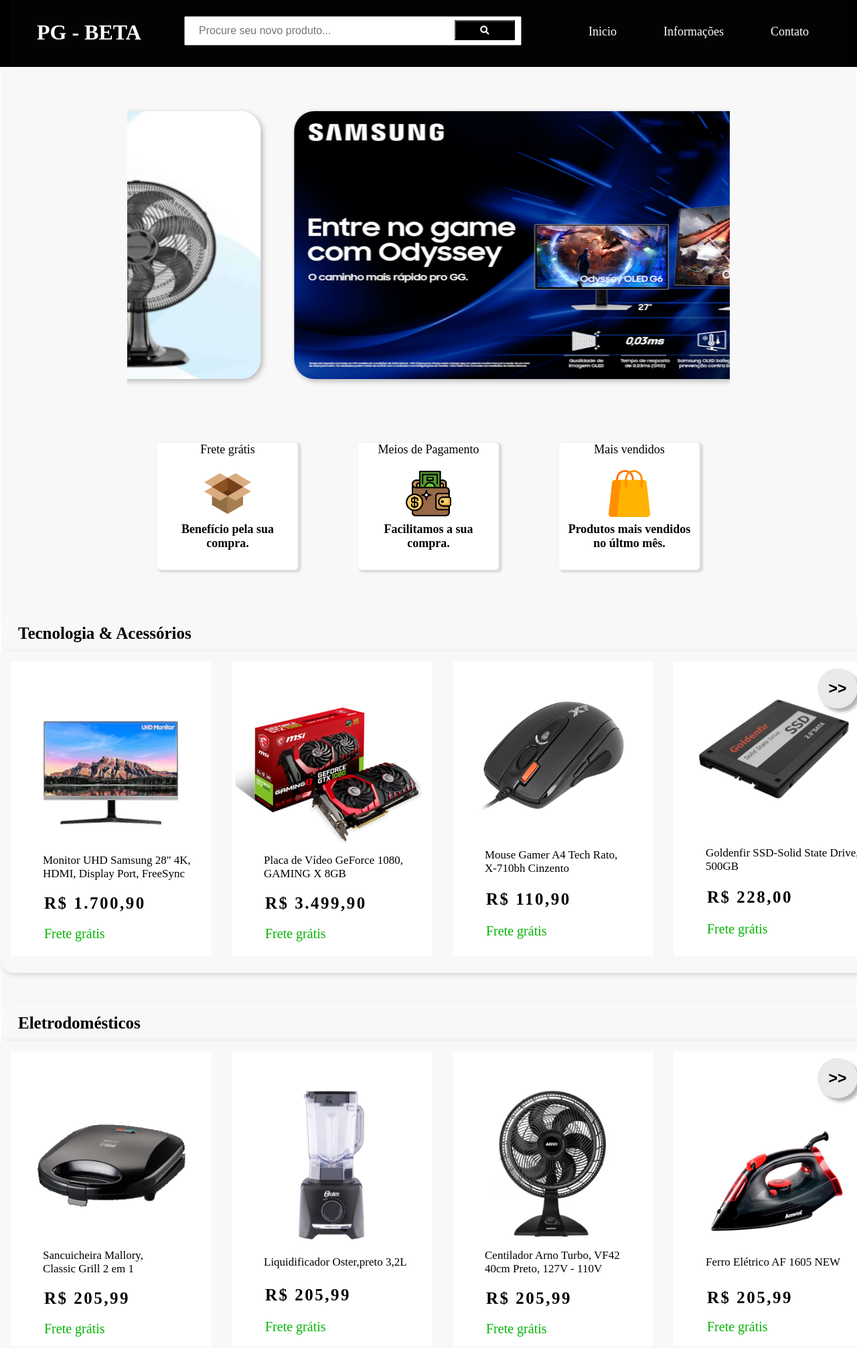
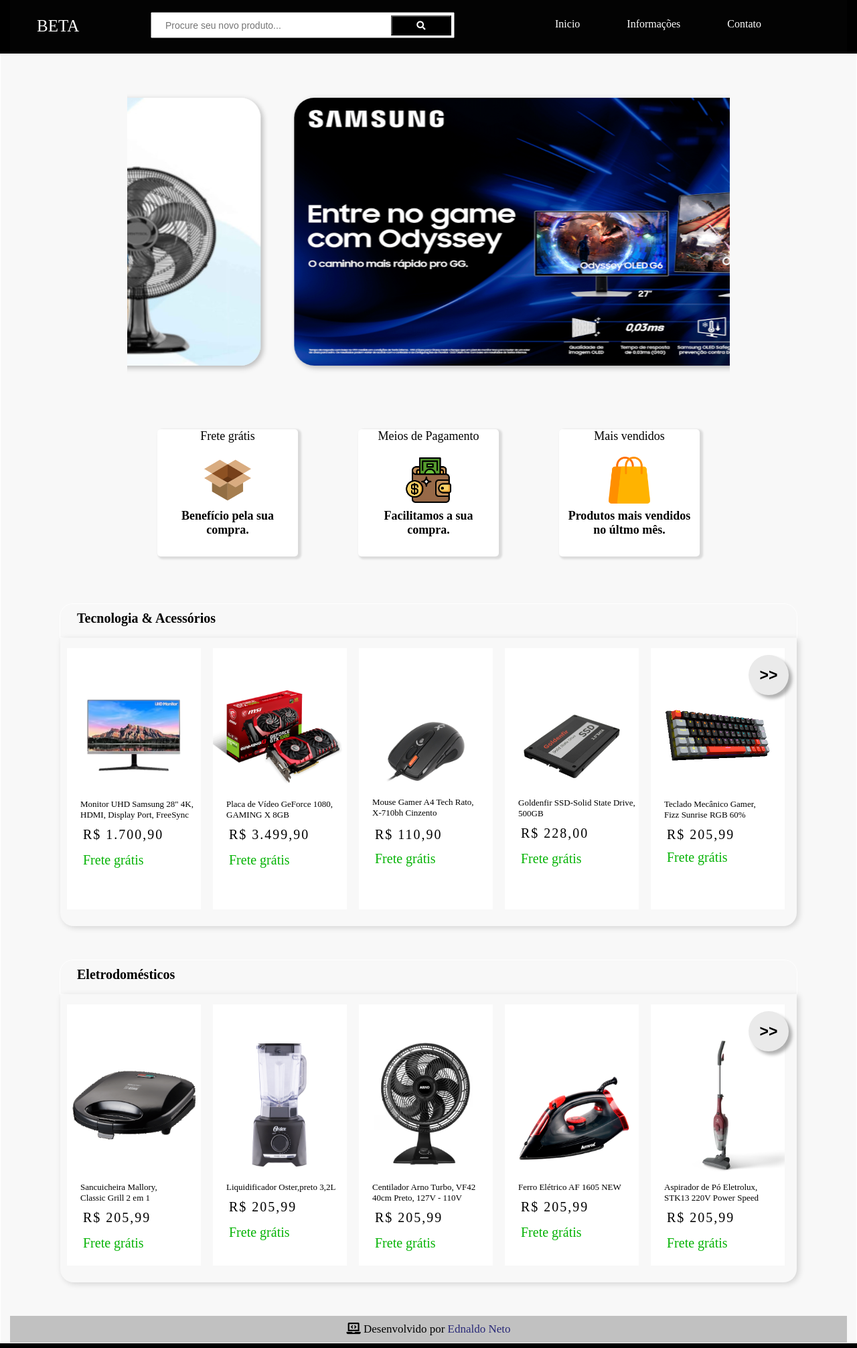
Before and after one commit to EdnaldoNeto/projetos, a plain HTML site: page PROJETO-PGRAMOS/index.html in a window 1280 px wide. Shown: the top 2013 px of the page at 67% size. Drawn offline with Linux system fonts and the light colour scheme.

Commit message:
upgrade PGRAMOS

```diff
--- a/PROJETO-PGRAMOS/index.html
+++ b/PROJETO-PGRAMOS/index.html
@@ -6,11 +6,10 @@
     <title>PG-Ramos</title>
     <link rel="stylesheet" href="style.css">
     <link href="https://cdnjs.cloudflare.com/ajax/libs/font-awesome/5.15.4/css/all.min.css" rel="stylesheet">
-
 </head>
 <body>
     <header>
-        <h1>PG - BETA</h1>
+        <h1>BETA</h1>
         <nav>
             <input type="text" name="pesquisar" id="pesquisar" placeholder="Procure seu novo produto...">
             <button><i class="fa fa-search" id="iconS"></i></button>
@@ -85,25 +84,25 @@
                 <h5 class="freteG">Frete grátis</h5>
             </div>
             <div class="produto">
-                <img src="imagens tecnolologia e acessórios/mouse-pq.png" alt="mouse" style="width: 220px;" class="imagemProduto">
-                <h5 class="descricaoProduto" style="top: 100px;">Mouse Gamer A4 Tech Rato,<br> X-710bh Cinzento</h5>
-                <h5 class="preco" style="top: 122px;">R$ 110,90</h5>
-                <h5 class="freteG" style="top: 144px;">Frete grátis</h5>
+                <img src="imagens tecnolologia e acessórios/mouse-pq.png" alt="mouse" class="imagemProduto" style="width: 120px; top: 105px;">
+                <h5 class="descricaoProduto" style="top: 124px;">Mouse Gamer A4 Tech Rato,<br> X-710bh Cinzento</h5>
+                <h5 class="preco" style="top: 137px">R$ 110,90</h5>
+                <h5 class="freteG" style="top: 150px;">Frete grátis</h5>
             </div>
             <div class="produto">
-                <img src="imagens tecnolologia e acessórios/ssd-pq.png" alt="ssd" style="width: 250px;" class="imagemProduto">
-                <h5 class="descricaoProduto" style="top: 100px;">Goldenfir SSD-Solid State Drive,<br> 500GB</h5>
-                <h5 class="preco" style="top: 122px;">R$ 228,00</h5>
-                <h5 class="freteG" style="top: 144px;">Frete grátis</h5>
+                <img src="imagens tecnolologia e acessórios/ssd-pq.png" alt="ssd" class="imagemProduto" style="width: 160px; top: 95px;">
+                <h5 class="descricaoProduto" style="top: 110px;">Goldenfir SSD-Solid State Drive,<br> 500GB</h5>
+                <h5 class="preco" style="top: 120px;">R$ 228,00</h5>
+                <h5 class="freteG" style="top: 135px;">Frete grátis</h5>
             </div>
             <div class="produto">
-                <img src="imagens tecnolologia e acessórios/teclado-pq.png" alt="teclado-mecânico" style="width: 245px; height: 220px;" class="imagemProduto">
-                <h5 class="descricaoProduto" style="left: 60px;">Teclado Mecânico Gamer,<br> Fizz Sunrise RGB 60%</h5>
+                <img src="imagens tecnolologia e acessórios/teclado-pq.png" alt="teclado-mecânico" class="imagemProduto" style="width: 160px;">
+                <h5 class="descricaoProduto">Teclado Mecânico Gamer,<br> Fizz Sunrise RGB 60%</h5>
                 <h5 class="preco">R$ 205,99</h5>
-                <h5 class="freteG">Frete grátis</h5>
+                <h5 class="freteG" style="top: 86px;">Frete grátis</h5>
             </div>
             <div class="produto">
-                <img src="imagens tecnolologia e acessórios/memoria ram-pq.webp" alt="memória ram" class="imagemProduto" style="height: 220px;">
+                <img src="imagens tecnolologia e acessórios/memoria ram-pq.webp" alt="memória ram" class="imagemProduto" style=" height: 160px; ">
                 <h5 class="descricaoProduto">Memória Ram Pc Westgatte,<br> 16GB, 3200Mhz, DDR4</h5>
                 <h5 class="preco">R$ 249,99</h5>
                 <h5 class="freteG">Frete grátis</h5>
@@ -119,40 +118,40 @@
         </div>
         <section class="produtos">
             <div class="produto">
-                <img src="imagens eletrodomesticos/sanduicheira-pq.png" alt="sanduicheira" class="imagemProduto" style="height: 240px;">
+                <img src="imagens eletrodomesticos/sanduicheira-pq.png" alt="sanduicheira" class="imagemProduto">
                 <h5 class="descricaoProduto">Sancuicheira Mallory,<br>Classic Grill 2 em 1</h5>
                 <h5 class="preco">R$ 205,99</h5>
                 <h5 class="freteG">Frete grátis</h5>
             </div>
             <div class="produto">
-                <img src="imagens eletrodomesticos/liquidificador-pq.png" alt="liquidificador" class="imagemProduto" style="height: 240px; margin-bottom: 10px;">
+                <img src="imagens eletrodomesticos/liquidificador-pq.png" alt="liquidificador" class="imagemProduto">
                 <h5 class="descricaoProduto">Liquidificador Oster,preto 3,2L</h5>
-                <h5 class="preco" style="top: 80px;">R$ 205,99</h5>
-                <h5 class="freteG" style="top: 102px;">Frete grátis</h5>
+                <h5 class="preco">R$ 205,99</h5>
+                <h5 class="freteG">Frete grátis</h5>
             </div>
             <div class="produto">
-                <img src="imagens eletrodomesticos/ventilador-pq.avif" alt="ventilador" class="imagemProduto" style="height: 240px;">
+                <img src="imagens eletrodomesticos/ventilador-pq.avif" alt="ventilador" class="imagemProduto">
                 <h5 class="descricaoProduto">Centilador Arno Turbo, VF42<br>40cm Preto, 127V - 110V</h5>
                 <h5 class="preco">R$ 205,99</h5>
                 <h5 class="freteG">Frete grátis</h5>
             </div>
             <div class="produto">
-                <img src="imagens eletrodomesticos/ferro de roupa-pq.png" alt="ferro de roupa" class="imagemProduto" style="height: 240px; margin-bottom: 10px;">
+                <img src="imagens eletrodomesticos/ferro de roupa-pq.png" alt="ferro de roupa" class="imagemProduto">
                 <h5 class="descricaoProduto">Ferro Elétrico AF 1605 NEW</h5>
-                <h5 class="preco" style="top: 84px;">R$ 205,99</h5>
-                <h5 class="freteG" style="top: 102px;">Frete grátis</h5>
+                <h5 class="preco">R$ 205,99</h5>
+                <h5 class="freteG">Frete grátis</h5>
             </div>
             <div class="produto">
-                <img src="imagens eletrodomesticos/aspirador de po-pq.webp" alt="aspirador de pó" class="imagemProduto" style="height: 230px; margin-bottom: 5px;">
+                <img src="imagens eletrodomesticos/aspirador de po-pq.webp" alt="aspirador de pó" class="imagemProduto">
                 <h5 class="descricaoProduto">Aspirador de Pó Eletrolux,<br>STK13 220V Power Speed</h5>
                 <h5 class="preco">R$ 205,99</h5>
                 <h5 class="freteG">Frete grátis</h5>
             </div>
             <div class="produto">
-                <img src="imagens eletrodomesticos/ar-condicionado-pq.webp" alt="ar-condicionado" class="imagemProduto" style="width: 250px; top: 110px;">
+                <img src="imagens eletrodomesticos/ar-condicionado-pq.webp" alt="ar-condicionado" class="imagemProduto">
                 <h5 class="descricaoProduto" style="top: 160px;">Ar-condinionado EOS SMART,<br>Connect Inverter</h5>
-                <h5 class="preco" style="top: 180px;">R$ 205,99</h5>
-                <h5 class="freteG" style="top: 195px;">Frete grátis</h5>
+                <h5 class="preco">R$ 205,99</h5>
+                <h5 class="freteG">Frete grátis</h5>
             </div>
             <button class="btnDireita">>></button>
             <button class="btnEsquerda"><<</button>
--- a/PROJETO-PGRAMOS/script.js
+++ b/PROJETO-PGRAMOS/script.js
@@ -5,12 +5,12 @@
 
 for(let i = 0; i < DivSection.length; i++){
     btnScrollHorizontalDireita[i].addEventListener('click', () => {
-            DivSection[i].scrollLeft += 680
+            DivSection[i].scrollLeft += 220
             btnScrollHorizontalDireita[i].style.display = 'none'
             btnScrollHorizontalEsquerda[i].style.display = 'block'
         })
     btnScrollHorizontalEsquerda[i].addEventListener('click', () => {
-        DivSection[i].scrollLeft -= 680
+        DivSection[i].scrollLeft -= 220
         btnScrollHorizontalDireita[i].style.display = 'block'
         btnScrollHorizontalEsquerda[i].style.display = 'none'
     })
@@ -19,7 +19,6 @@
 for(let i = 0; i < divProduto.length; i++){
     divProduto[i].addEventListener('mouseover', () => {
         document.getElementsByClassName('descricaoProduto')[i].style.color = 'SlateBlue'
-        divProduto[i].style.border = '1px solid black'
     })
     divProduto[i].addEventListener('mouseleave', () => {
         document.getElementsByClassName('descricaoProduto')[i].style.color = 'black'
--- a/PROJETO-PGRAMOS/style.css
+++ b/PROJETO-PGRAMOS/style.css
@@ -7,7 +7,6 @@
 
 html {
     overflow-x: hidden;
-    width: 100%;
 }
 
 body {
@@ -18,15 +17,17 @@
     background-color: #030303;
     max-width: 1250px;
     margin: auto;
-    height: 100px;
+    height: 80px;
 }
 
 header > h1{
     position: relative;
-    top: 30px;
+    top: 25px;
     left: 40px;
     color: white;
     display: flex;
+    font-weight: 500;
+    font-size: 25px;
 }
 
 nav{
@@ -37,18 +38,18 @@
 
 #pesquisar{
     position: relative;
-    right: 100px;
-    bottom: 13px;
-    height: 40px;
-    width: 500px;
-    font-size: 16px;
+    right:150px;
+    bottom: 10px;
+    height: 35px;
+    width: 450px;
+    font-size: 14px;
     text-indent: 20px;
 }
 
 header > nav > button {
     position: relative;
-    right: 200px;
-    bottom: 7px;
+    right: 245px;
+    bottom: 5px;
     height: 30px;
     width: 90px;
     background-color: black;
@@ -63,6 +64,7 @@
     position: relative;
     right: 100px;
     display: flex;
+    bottom: 1px;
 }
 
 header > nav > ul > li {
@@ -71,14 +73,14 @@
     margin-right: 50px;
     color: white;
     list-style: none;
-    font-size: 18px;
+    font-size: 16px;
     padding: 10px;
 }
 
 header > nav > ul > li:hover {
     border: 1px solid white;
     cursor: pointer;
-    font-size: 19px;
+    font-size: 17px;
     transition: all 0.1s;
 }
 
@@ -145,14 +147,12 @@
     font-weight: 700;
 }
 
-
-
 .categoria{
     background-color: rgb(248, 248, 248);
     border: 1px solid white;
     margin: auto;
     margin-top: 50px;
-    width: 1300px;
+    width: 1100px;
     height: 50px;
     border-radius: 20px 20px 0px 0px;
 }
@@ -161,13 +161,14 @@
     position: relative;
     top: 10px;
     left: 25px;
-    font-size: 25px;
+    font-size: 20px;
+    font-weight: 600;
 }
 
 .produtos{
     background-color: rgb(248, 248, 248);
-    min-width: 1300px;
-    height: 480px;
+    min-width: 1100px;
+    height: 430px;
     margin-bottom: 50px;
     overflow-x: auto;
     box-shadow: 3px 2px 10px 0px rgba(0, 0, 0, 0.155);
@@ -180,7 +181,7 @@
 .btnDireita{
     position: relative;
     top: 25px;
-    right: 760px;
+    right: 280px;
     height: 60px;
     min-width: 60px;
     border-radius: 50%;
@@ -214,7 +215,7 @@
     border: none;
     font-size: 23px;
     font-weight: 900;
-    right: 1290px;
+    right: 50px;
     display: none;
 }
 
@@ -228,9 +229,9 @@
 .produto{
     background-color: white;
     position: relative;
-    height: 440px;
-    margin: 15px 15px 0px 15px ;
-    min-width: 300px;
+    height:390px;
+    margin: 15px 8px 0px 10px ;
+    min-width: 200px;
 }
 
 .produto:hover{
@@ -242,28 +243,38 @@
     top: 50px;
     display: flex;
     margin: auto;
+    width: 200px;
+}
+
+.imgEletrodomesticos{
+    position: relative;
+    top: 50px;
+    display: flex;
+    margin: auto;
+    width: 100px;
 }
 
 .descricaoProduto{
     position: relative;
-    top: 55px;
-    left: 48px;
-    font-size: 17px;
+    top: 65px;
+    left: 20px;
+    font-size: 13px;
     font-weight: 500;
 }
 
 .preco{
     position: relative;
     top: 75px;
-    left: 50px;
-    font-size: 25px;
+    left: 24px;
+    font-size: 20px;
     letter-spacing: 0.1em;
+    font-weight: 500;
 }
 
 .freteG{
     position: relative;
-    top: 95px;
-    left: 50px;
+    top: 90px;
+    left: 24px;
     font-size: 20px;
     font-weight: 400;
     color: rgb(4, 179, 4);
@@ -278,6 +289,12 @@
 
 footer > p{
     padding: 10px;
-    font-weight: bolder;
-    font-size: 20px;
+    font-weight: 400;
+    font-size: 17px;
 }
+
+footer > p > a {
+    text-decoration: none;
+    color: rgb(41, 41, 120);
+    font-weight: 500;
+}
```
